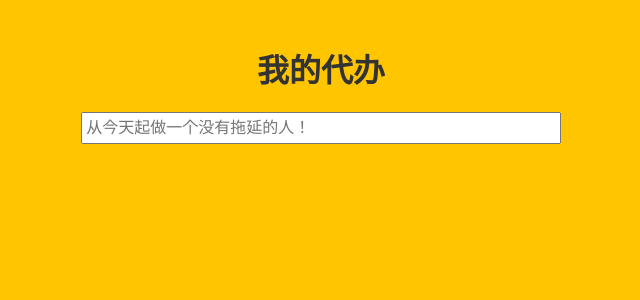
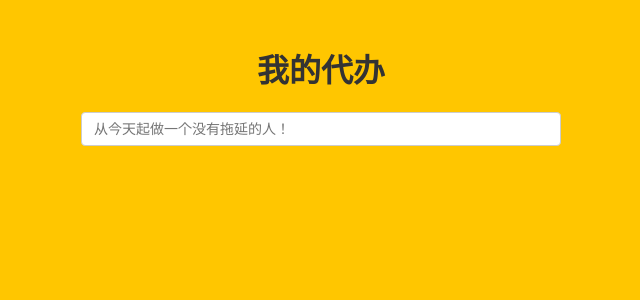
Before and after one commit to baixiaoji/react-todoList, a React (Create React App) app: page / in a window 1280 px wide. Shown: the top 300 px of the page, without its empty margins (319-959 px from the left). Built offline with nearby package versions, Linux system fonts and the light colour scheme.

Commit message:
modify the input

```diff
--- a/src/TodoInput.css
+++ b/src/TodoInput.css
@@ -1,7 +1,13 @@
 .TodoInput{
     width: 100%;
-    line-height:1.8;
-    margin-bottom: 1em;
-    font-size:16px;
-    padding:0 .2em;
+        height: 34px;
+    padding: 6px 12px;
+    font-size: 14px;
+    line-height: 1.42857143;
+    color: #555;
+    background-color: #fff;
+    background-image: none;
+    border: 1px solid #ccc;
+    border-radius: 4px;
+    outline: none;
 }
```
